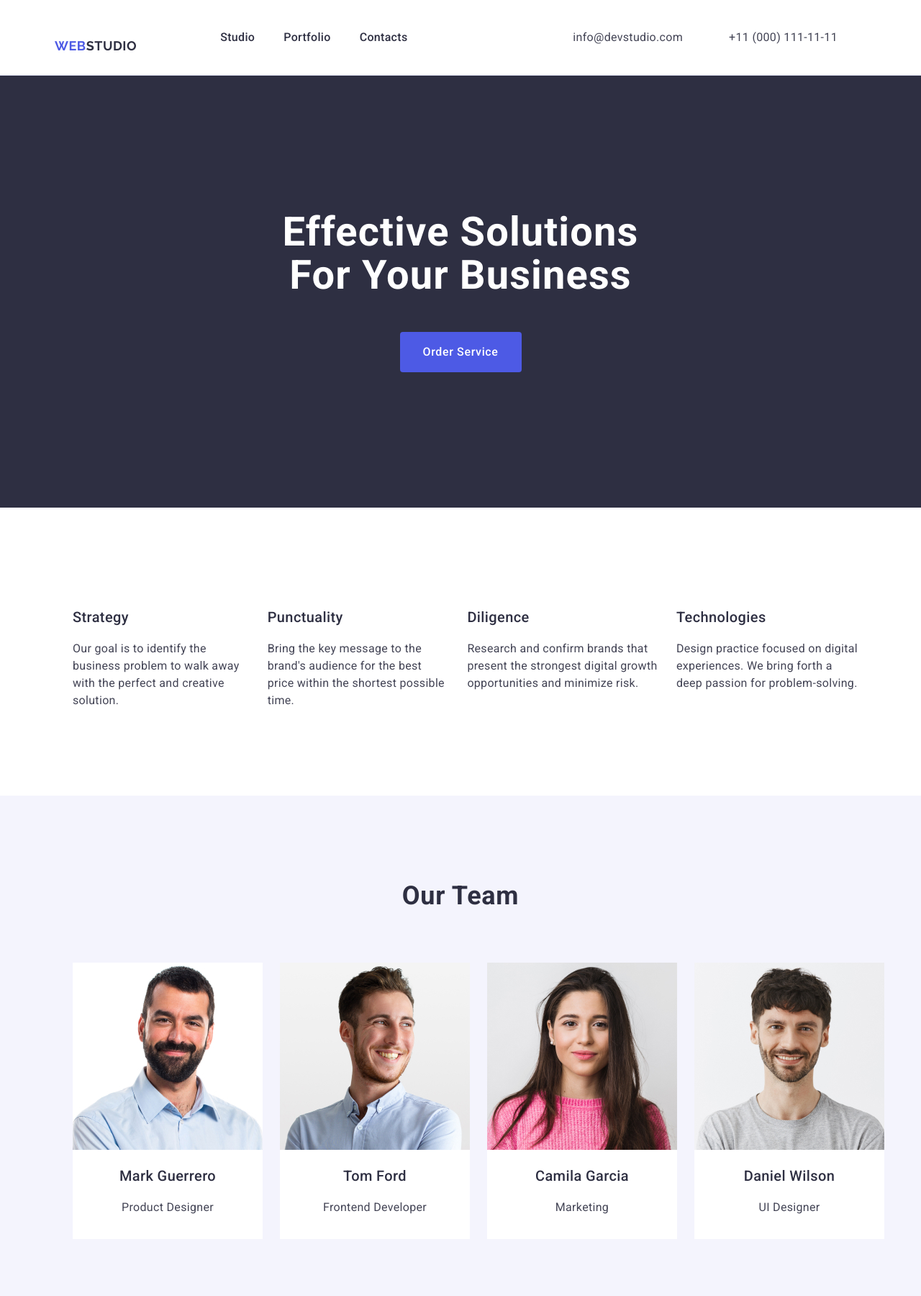
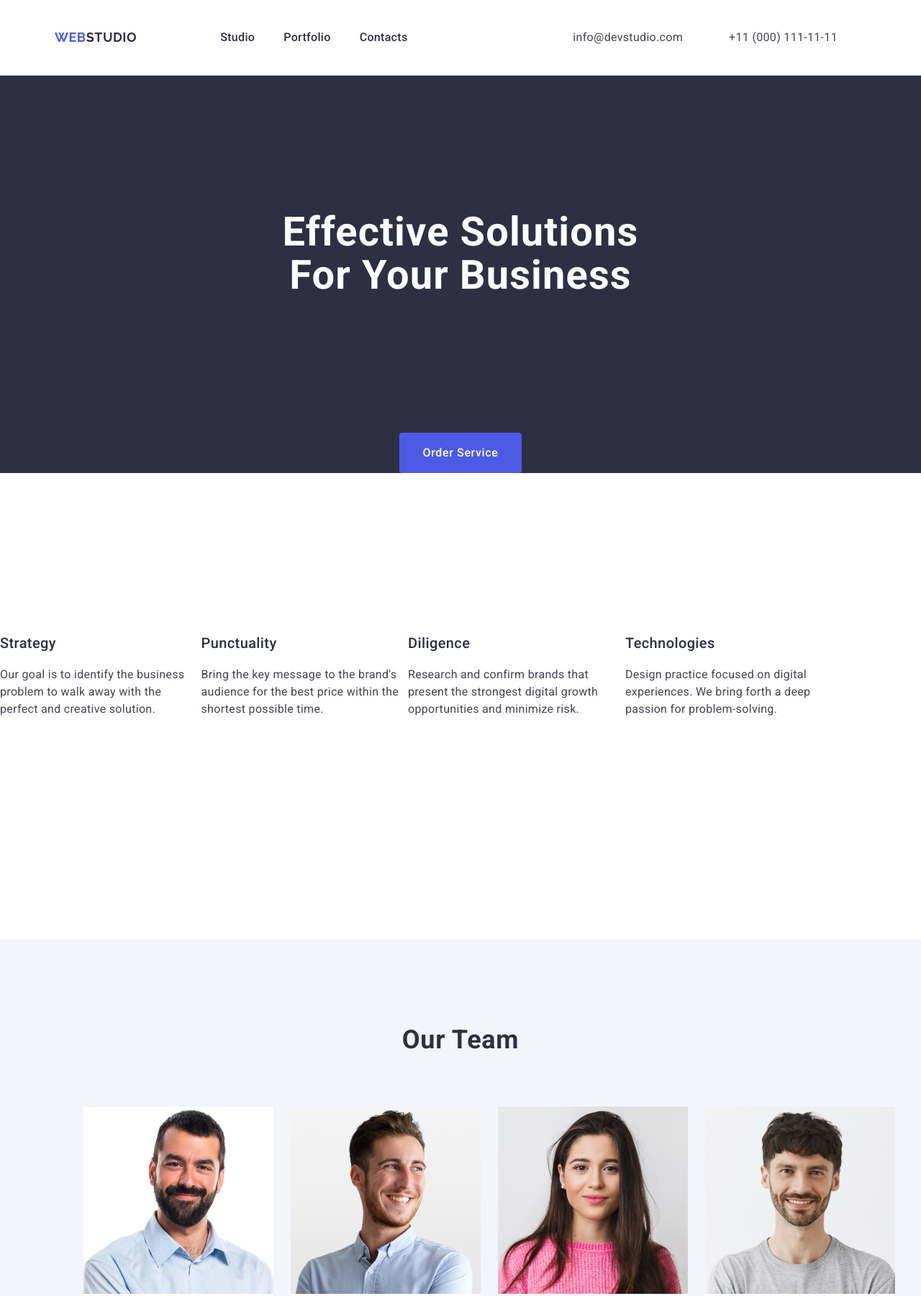
Before and after one commit to MykolaYalyshko/goit-markup-hw-03, a plain HTML site: page index.html in a window 1280 px wide. Shown: the top 1800 px of the page at 72% size. Drawn offline with nearby package versions, Linux system fonts and the light colour scheme.

Commit message:
style.css

```diff
--- a/css/style.css
+++ b/css/style.css
@@ -29,6 +29,11 @@ a {
 button {
     cursor: pointer;
 }
+
+img {
+    display: block;
+}
+
 .container {
     max-width: 1158px;
     padding: 0 15px;
@@ -61,7 +66,6 @@ button {
     letter-spacing: 0.03em;
     text-transform: uppercase;
     color: #4d5ae5;
-    margin-top: 24px;
 }
 
 .logo-right {
@@ -108,8 +112,6 @@ button {
     padding: 24px 0;
 }
 
-
-
 .header-link:hover,
 .header-link:focus,
 .contacts-link:hover,
@@ -122,14 +124,13 @@ button {
     text-align: center;
 }
 
-.main_container {
+.container {
     width: 1158px;
     margin: 0 auto;
 }
 
-.main-title_title{
-    padding-top: 188px;
-    width: 496px;
+.main-title-title {
+    max-width: 496px;
     margin: 0 auto;
     font-weight: 700;
     font-size: 56px;
@@ -137,27 +138,28 @@ button {
     letter-spacing: 0.02em;
     color: #fff;
     text-transform: capitalize;
-    margin-bottom: 48px;
+    padding: 188px 0;
 }
 
 .button-btn{
     background: #4d5ae5;
     color:  #ffffff;
+    margin: 0 auto;
     font-weight: 500;
     font-size: 16px;
     line-height: 1.5;
     letter-spacing: 0.04em;
     cursor: pointer;
-    margin-bottom: 188px;
     border: none;
     white-space: nowrap;
 }
 
 .button-clich {
+    display: block;
     border-radius: 4px;
     padding: 16px 32px;
-    width: 169px;
     height: 56px;
+    min-width: 169px
 }
 
 .button-btn:hover {
@@ -168,20 +170,23 @@ button {
     background-color: #404BBF
 }
 
+.feature {
+    width: calc((100% - 72px) / 4);
+}
 .feature-container {
     width: 1158px;
     margin: 0 auto;
 }
 
+
 .feature-list {
     display: flex;
     justify-content: space-between;
-    margin-top: 120px;
-    margin-bottom: 120px;
+    padding: 188px 0;
 }
 
 .feature-item {
-    margin-right: 24px;
+    gap: 24px;
 }
 .feature-titile_normal {
     font-weight: 500;
@@ -206,7 +211,7 @@ button {
     background-color:#F4F4FD;
 }
 
-.ourteam_container{
+.container{
     width: 1158px;
     margin: 0 auto;
 }
@@ -266,7 +271,7 @@ button {
     color: #434455;
 }
 
-.portfolio_container {
+.container {
     width: 1158px;
     margin: 0 auto;
 }
--- a/index.html
+++ b/index.html
@@ -38,14 +38,14 @@
     </header>
     <main class="main">
         <section class="main-title">
-            <div class="main_container">
-                <h1 class="main-title_title">Effective Solutions for Your Business</h1>
+            <div class="container">
+                <h1 class="main-title-title">Effective Solutions for Your Business</h1>
                 <button class="button-btn button-clich" type="button">Order Service</button>
             </div>
         </section>
         <section class="feature">
             <div class="feature-container">
-                <h2 class="feature-title"></h2>
+                <h2 class="visually-hidden"></h2>
                 <ul class="feature-list">
                     <li class="feature-item">
                         <h3 class="feature-titile_normal">Strategy</h3>
@@ -75,7 +75,7 @@
             </div>
         </section>
         <section class="ourteam">
-            <div class="ourteam_container">
+            <div class="container">
                 <h2 class="ourteam-title">Our Team</h2>
                 <ul class="ourteam-list">
                     <li class="ourteam-item">
@@ -102,7 +102,7 @@
             </div>
         </section>
         <section class="portfolio">
-            <div class="portfolio_container">
+            <div class="container">
                 <h2 class="potrfolio-title">OurPortfolio</h2>
                 <ul class="potrfolio-list">
                     <li class="potrfolio-item">
```
